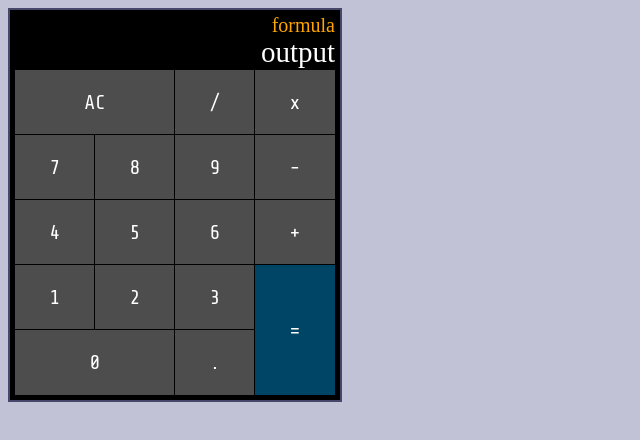
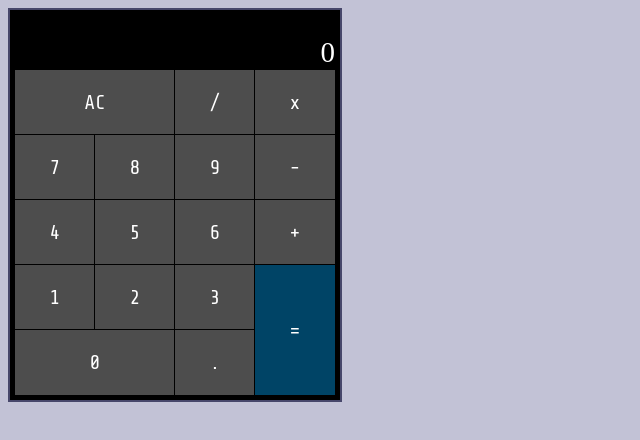
Before and after one commit to offLaneqq/react_for_beginers, a React (Create React App) app in the folder js_calc/: page / in a window 1280 px wide. Shown: the top 440 px of the page, without its empty margins (0-640 px from the left). Built offline with nearby package versions, Linux system fonts and the light colour scheme; a web font is replaced by a local one.

Commit message:
uncommit plug

```diff
--- a/js_calc/src/components/Formula.js
+++ b/js_calc/src/components/Formula.js
@@ -1,10 +1,9 @@
 import React from 'react'
 
-function Formula() {
-  return (
-    // <div className='formulaScreen'>{this.props.formula}</div>
-    <div className='formulaScreen'>formula</div>
-  )
+function Formula(props) {
+    return (
+      <div className='formulaScreen'>{props.formula}</div>
+    )
 }
 
 export default Formula
--- a/js_calc/src/components/Output.js
+++ b/js_calc/src/components/Output.js
@@ -1,9 +1,8 @@
 import React from 'react'
 
-function Output() {
+function Output(props) {
   return (
-    // <div className='outputScreen' id='display'>{this.props.currentValue}</div>
-    <div className='outputScreen' id='display'>output</div>
+    <div className='outputScreen' id='display'>{props.currentValue}</div>
     )
 }
 
```
